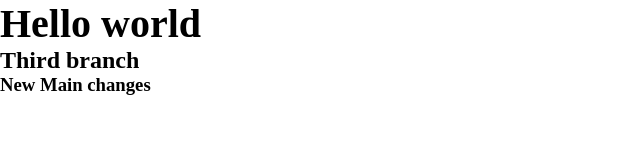
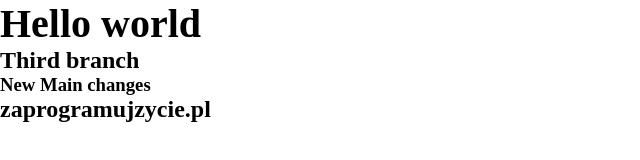
Before and after one commit to zajacHubert/git-course, a plain HTML site: page index.html in a window 1280 px wide. Shown: the whole page, without its empty margins (0-640 px from the left). Drawn offline with Linux system fonts and the light colour scheme.

Commit message:
Midified index.html, add h2

```diff
--- a/index.html
+++ b/index.html
@@ -11,5 +11,6 @@
     <h1 class="title">Hello world</h1>
     <h2>Third branch</h2>
     <h3>New Main changes</h3>
+    <h2>zaprogramujzycie.pl</h2>
   </body>
 </html>
```
